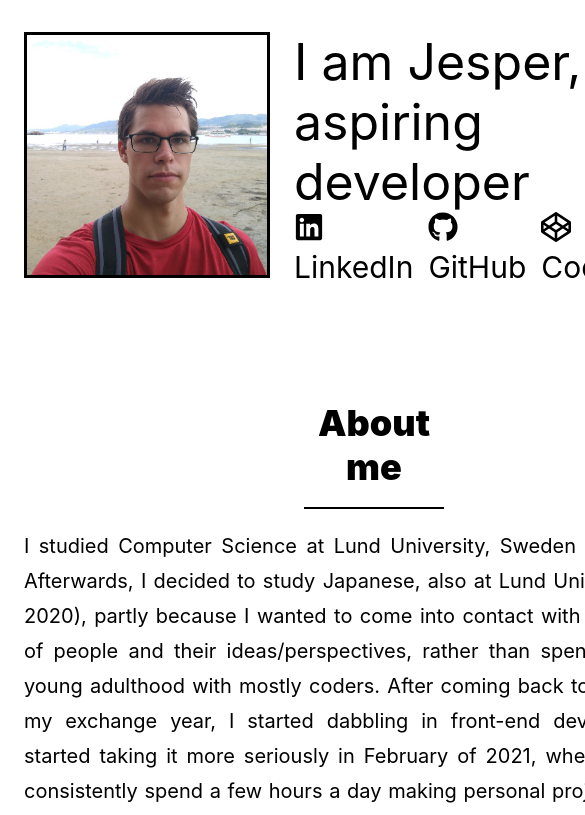
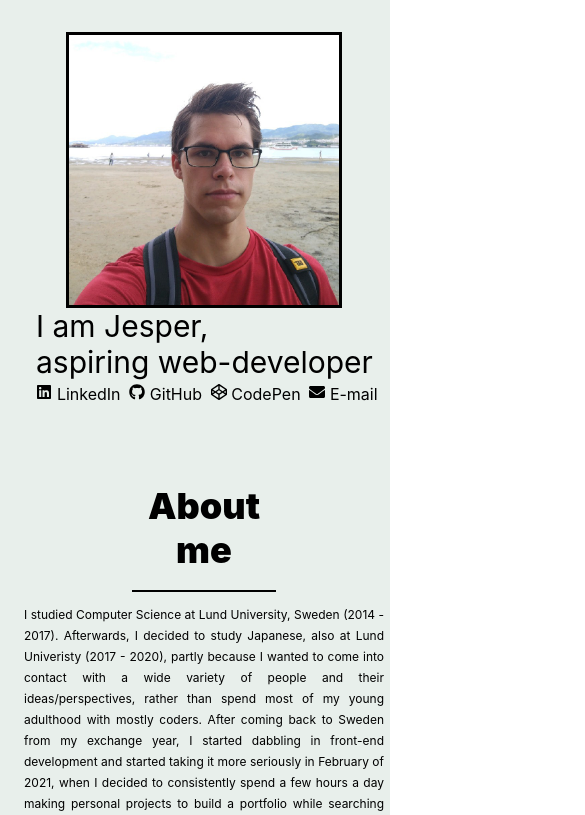
Before and after one commit to JesperGustafsson/portfolio-old, a React (Create React App) app: page / in a window 390 px wide. Shown: the top 815 px of the page, 585 px wide, since content can reach past the window. Built offline with nearby package versions, Linux system fonts and the light colour scheme.

Commit message:
added some responsiveness

```diff
--- a/src/App.js
+++ b/src/App.js
@@ -8,13 +8,19 @@ import Portfolio from './components/Portfolio'
 import CV from './components/CV'
 import Todo from './components/Todo'
 
+
 const Body = styled.body`
   text-align: justify;
-  color: ;
+  color: #000000;
+  background-color: #e8efeb;
 
   a {
     color: black;
     text-decoration: none;
+
+    :hover {
+      color: green;
+    }
   }
 `;
 
@@ -24,14 +30,14 @@ const Container = styled.div`
   padding: 1.5em;
   padding-top: 2em;
 
-  @media (max-width: 375px) {
-    width: 360px;
-  }
 
-  @media (max-width: 800px) {
+  @media (max-width: 1090px) {
     width: 700px;
   }
 
+  @media (max-width: 760px) {
+    width: 360px;
+  }
 `;
 
 function App() {
--- a/src/components/About.js
+++ b/src/components/About.js
@@ -1,21 +1,34 @@
 import React from 'react'
 import styled from 'styled-components'
 
+
+/* @media (max-width: 1090px) {
+    width: 700px;
+  }
+
+  @media (max-width: 760px) {
+    width: 360px;
+  }
+   */
 const Container = styled.div`
     margin-top: 5em;
     display: flex;
     flex-direction: column;
     align-items: center;
+
+
 `;
 
 const SectionTitle = styled.div`
     border-bottom: solid;
     border-width: 2px;
     padding-bottom: 0.5em;
-    width: 20%;
+    width: 40%;
     font-weight: 900;
     font-size: 36px;
     text-align: center;
+
+
 `;
 
 
@@ -25,6 +38,12 @@ const SectionContent = styled.div`
     width: 100%;
     font-size: 20px;
     line-height: 1.75em;
+    @media (max-width: 1090px) {
+     font-size: 16px;
+    }
+    @media (max-width: 760px) {
+     font-size: 12px;
+    }
 `;
 
 const About = () => {
--- a/src/components/Header.js
+++ b/src/components/Header.js
@@ -5,11 +5,23 @@ import { FaGithub, FaLinkedin, FaEnvelope, FaCodepen } from 'react-icons/fa'
 
 const Container = styled.div`
     display: flex;
+    @media (max-width: 760px) {
+        flex-direction: column;
+        align-items: center;
+    }
+
     `;
 
 const Photo = styled.img`
     border-style: solid;
     height: 15em;
+    @media (max-width: 1090px) {
+        height: 12em;
+    }
+    @media (max-width: 760px) {
+        height: 75%;
+        width: 75%;
+    }
 `;
 
 const Intro = styled.div`
@@ -18,27 +30,54 @@ const Intro = styled.div`
     display: flex;
     flex-direction: column;
     justify-content: space-between;
-    `;
+
+
+`;
 
 const Intro2 = styled.div`
     font-size: 50px;
+
+    @media (max-width: 1090px) {
+        font-size: 40px;
+    }
+    @media (max-width: 760px) {
+        font-size: 30px;
+    }
 `;
 const Media = styled.div`
 
     display: flex;
     justify-content: space-between;
     font-size: 30px;
+    @media (max-width: 1090px) {
+    font-size: 22px;
+    }
+    @media (max-width: 760px) {
+        font-size: 16px;
+    }
 `;
 
 
 const Links = styled.div`
+    width: 100%;
+    display: flex;
+    flex-wrap: wrap;
+    justify-content: space-around;
 
-    display: flex;
+
     `;
 
 const Link = styled.a`
-    background-color: #FFFFFF;
-    margin-right: 0.5em;
+        margin-right: 0.5em;
+        margin-top: 0.25em;
+
+        :hover {
+            text-shadow: 1px 1px, -1px 1px
+
+        }
+
+
+
     `;
 
 const JobTitle = styled.div`
--- a/src/components/Portfolio.js
+++ b/src/components/Portfolio.js
@@ -14,10 +14,17 @@ const SectionTitle = styled.div`
     border-bottom: solid;
     border-width: 2px;
     padding-bottom: 0.5em;
-    width: 20%;
+    width: 40%;
     font-weight: 900;
     font-size: 36px;
     text-align: center;
+
+    @media (max-width: 1090px) {
+     font-size: 28px;
+    }
+    @media (max-width: 760px) {
+     font-size: 22px;
+    }
 `;
 
 
@@ -37,6 +44,14 @@ const Project = styled.a`
     margin: 0.5em;
     overflow: hidden;
     position: relative;
+
+    @media (max-width: 1090px) {
+        height: 20em;
+        width: 20em;
+    }
+    @media (max-width: 760px) {
+        height: 20em;
+        width: 20em;    }
 
     :hover {
 
```
